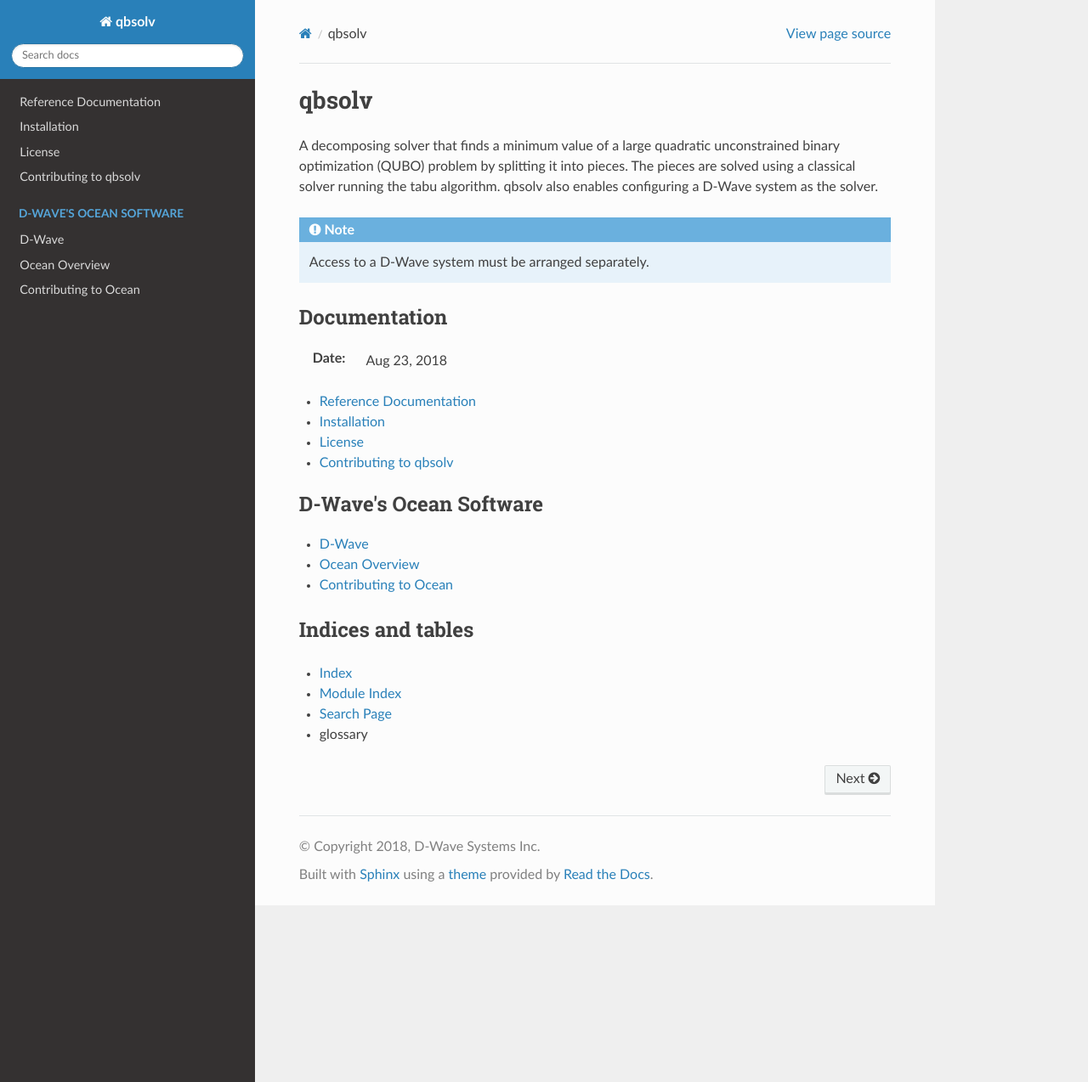
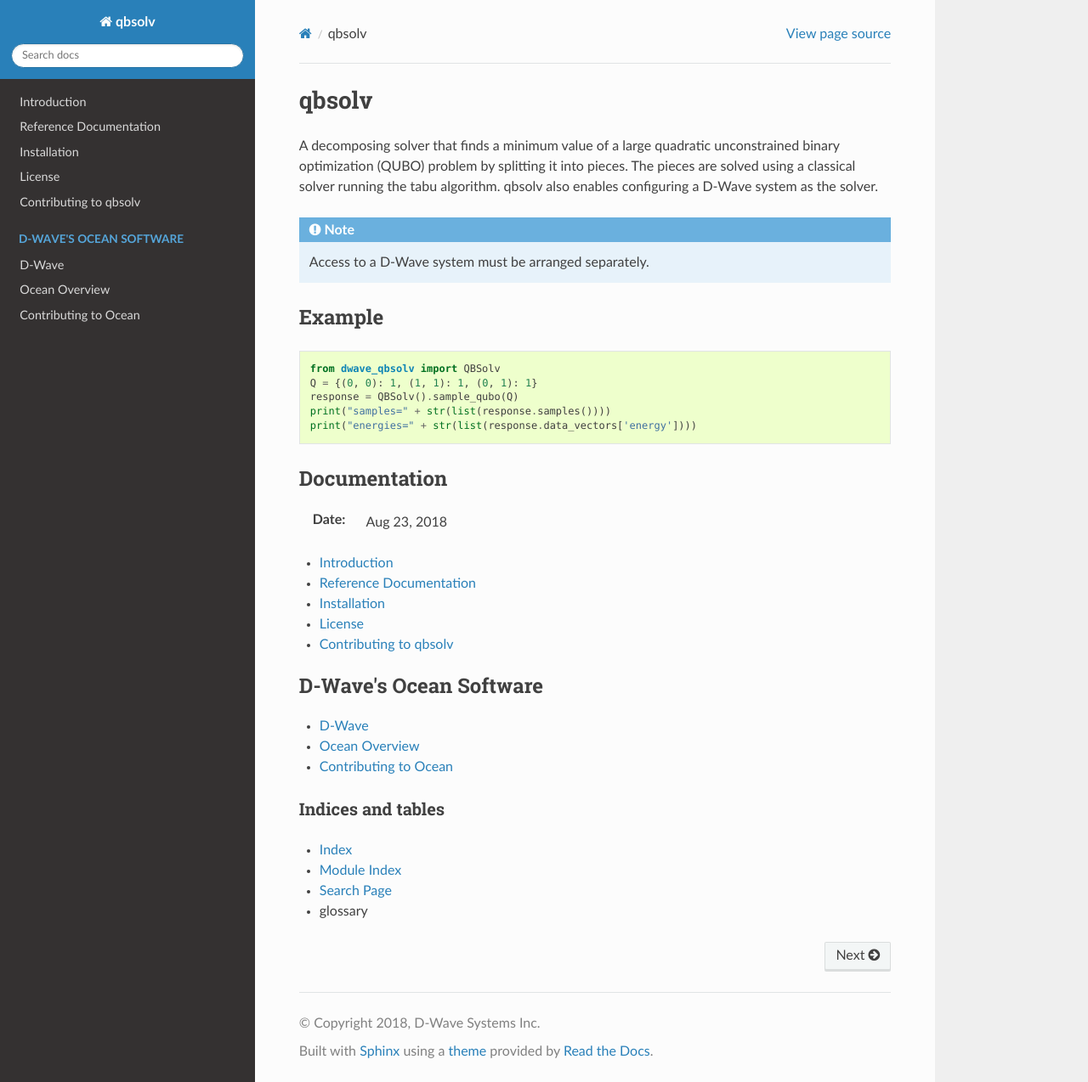
Before and after one commit to dwavesystems/qbsolv, a Sphinx documentation site: the page built from docs/index.rst, in a window 1280 px wide and 1274 px high. Shown: the whole window at 85% size. Built offline with Sphinx 7.4.7 and the Read the Docs theme 2.0.0, drawn with Linux system fonts in a browser that asks for light colours.

Commit message:
Add Python interface

```diff
--- a/README.rst
+++ b/README.rst
@@ -68,10 +68,10 @@
 
 .. installation-end-marker
 
-.. usage-start-marker
-
 Command Line Usage
 ==================
+
+.. usage-start-marker
 
 .. code::
 
@@ -149,8 +149,12 @@
     -r seed
         Used to reset the seed for the random number generation
 
+.. usage-end-marker
+
 qbsolv QUBO Input File Format
 =============================
+
+.. format-start-marker
 
 A .qubo file contains data which describes an unconstrained
 quadratic binary optimization problem.  It is an ASCII file comprised
@@ -226,7 +230,7 @@
         1  3   4.5678
         2  3   -3.22
 
-.. usage-end-marker
+.. format-end-marker
 
 Library usage
 -------------
--- a/docs/index.rst
+++ b/docs/index.rst
@@ -10,8 +10,21 @@
   :start-after: index-start-marker
   :end-before: index-end-marker
 
+Example
+=======
+
+.. code:: python
+
+    from dwave_qbsolv import QBSolv
+    Q = {(0, 0): 1, (1, 1): 1, (0, 1): 1}
+    response = QBSolv().sample_qubo(Q)
+    print("samples=" + str(list(response.samples())))
+    print("energies=" + str(list(response.data_vectors['energy'])))
+
+
+
 Documentation
--------------
+=============
 
 .. only:: html
 
--- /dev/null
+++ b/docs/intro.rst
@@ -0,0 +1,5 @@
+============
+Introduction
+============
+
+See :download:`Partitioning Optimization Problems for Hybrid Classical/Quantum Execution <../qbsolv_techReport.pdf>` for a description of the algorithm and implementation.
--- /dev/null
+++ b/docs/source/generated/qbsolv.python.dwave_qbsolv.QBSolv.sample.rst
@@ -0,0 +1,6 @@
+qbsolv.python.dwave\_qbsolv.QBSolv.sample
+=========================================
+
+.. currentmodule:: qbsolv.python.dwave_qbsolv
+
+.. automethod:: QBSolv.sample
```
Also changed, not shown: other parts of docs/index.rst (+2 -1 lines), docs/reference.rst (deleted, +0 -7 lines), docs/source/format.rst (added, +7 -0 lines), docs/source/index.rst (added, +10 -0 lines), docs/source/python.rst (added, +22 -0 lines), docs/source/usage.rst (added, +7 -0 lines), 1 other file.
